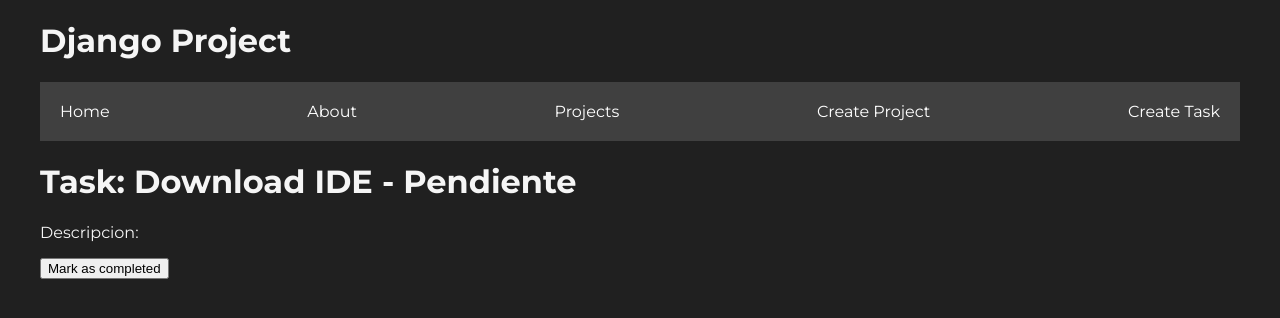
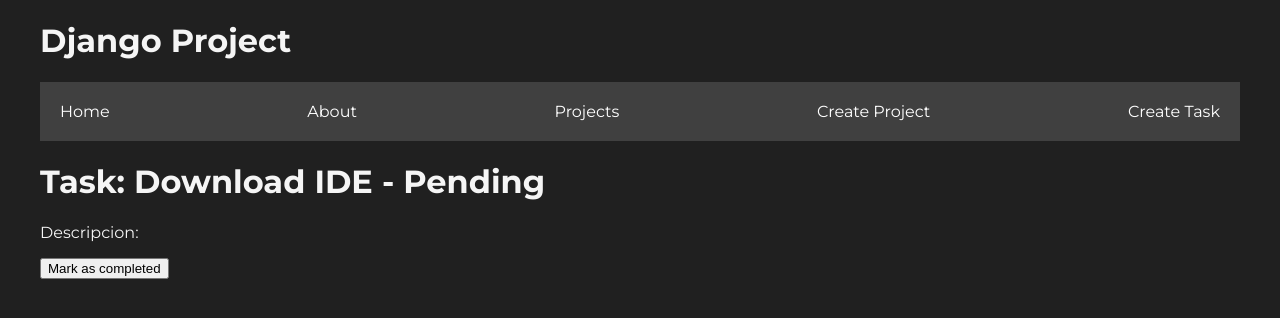
Before and after one commit to MVRTcodes/djangoproject, a Django app: page /tasks/1 in a window 1280 px wide. Shown: the top 318 px of the page. Run offline with Django 5.2, Linux system fonts and the light colour scheme; data comes from the database, SQL or seed files in the repository; both versions use the stored data as it was after the commit.

Commit message:
final changes v2

```diff
--- a/projectsapp/forms.py
+++ b/projectsapp/forms.py
@@ -6,7 +6,7 @@ class CreateProjectForm(forms.Form):
 
 class CreateTaskForm(forms.Form):
     title = forms.CharField(label ="Task name", max_length=200)
-    description = forms.CharField(label = "Text Area", widget=forms.Textarea)
+    description = forms.CharField(label = "Task Description", widget=forms.Textarea)
     project = forms.ModelChoiceField(
         queryset=Project.objects.all(),
         empty_label="Select a Project",
--- a/projectsapp/templates/tasks/tasks.html
+++ b/projectsapp/templates/tasks/tasks.html
@@ -2,7 +2,7 @@
 
 {% block content %}
 
-<h1> Task: {{task.title}} - {%if task.done %} Completada {% else %} Pendiente {% endif %}</h1>
+<h1> Task: {{task.title}} - {%if task.done %} Completed {% else %} Pending {% endif %}</h1>
 <p>Descripcion: {{task.description}}</p>
 
 <button>{%if task.done %} Unmark as completed {% else %} Mark as completed {% endif %}</button>
```
Also changed, not shown: db.sqlite3.
